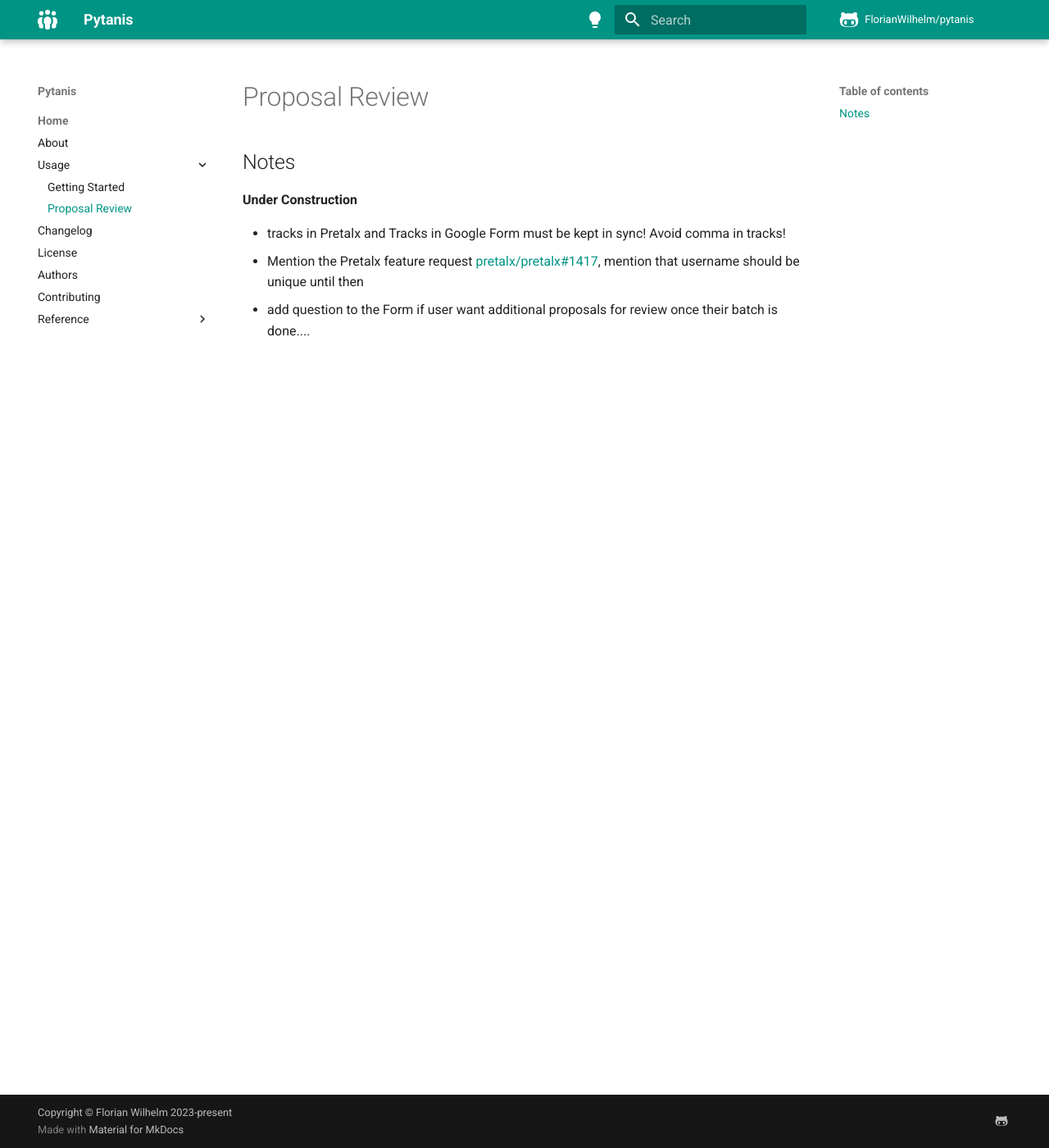
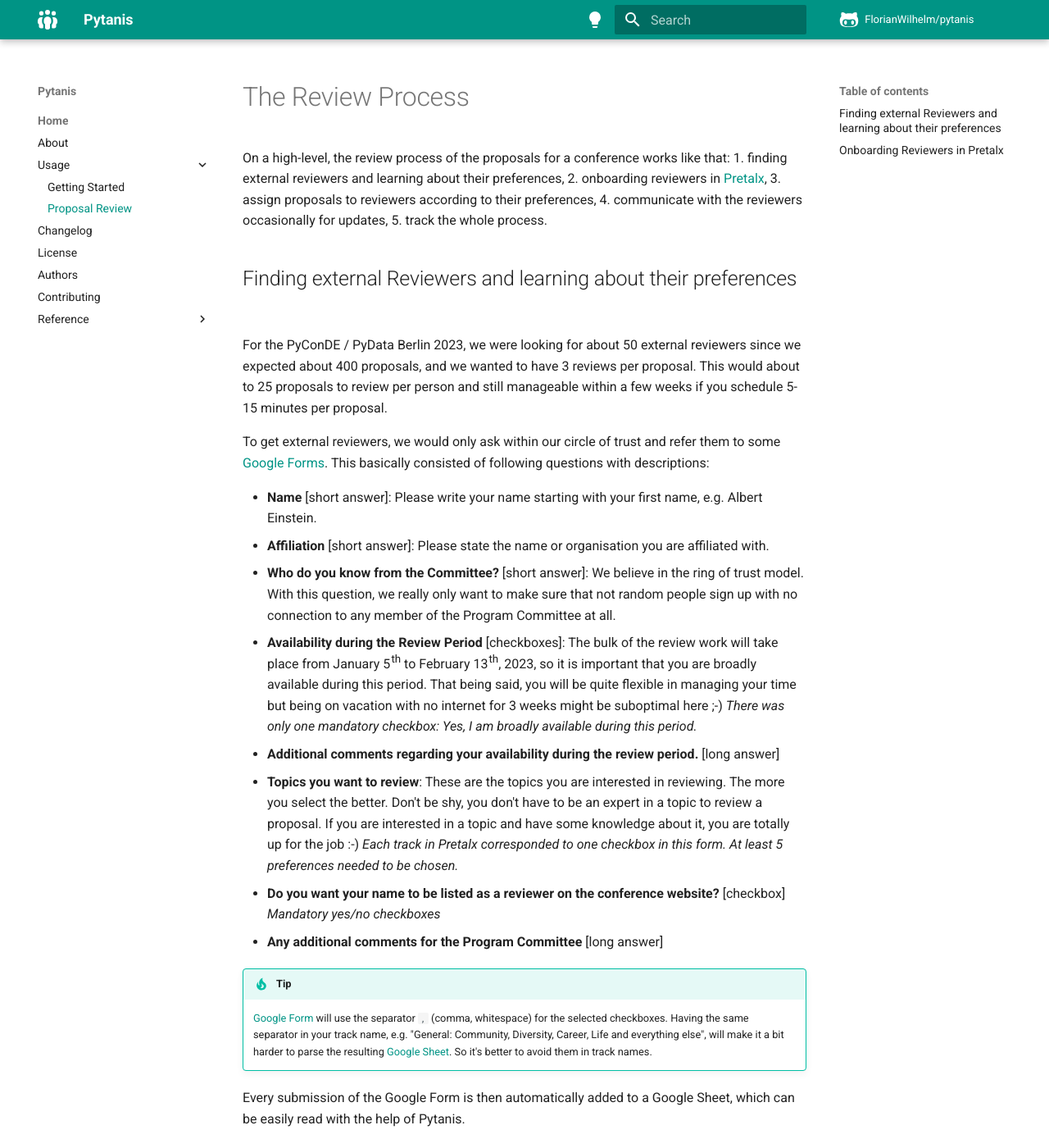
Before and after one commit to FlorianWilhelm/pytanis, an MkDocs documentation site: the page built from docs/usage/review.md, in a window 1280 px wide and 1400 px high. Shown: the whole window at 82% size. Built offline with MkDocs 1.6.1 and Material for MkDocs 9.7.7, drawn with Linux system fonts in a browser that asks for light colours; comment, search, counter and statistics services are not loaded; the version menu is left out; some of the changed text lies outside the part shown.

Commit message:
Update to the docs

```diff
--- a/docs/snippets/links.txt
+++ b/docs/snippets/links.txt
@@ -17,7 +17,9 @@
 [Python Quickstart for the Google API]: https://developers.google.com/sheets/api/quickstart/python
 [Pretalx API]: https://pretalx.com/api/events/
 [documentation]: https://florianwilhelm.info/pytanis/
+[Google Form]: https://www.google.com/forms/about/
 [Google Forms]: https://www.google.com/forms/about/
+[Google Sheet]: https://www.google.com/sheets/about/
 [Google Sheets]: https://www.google.com/sheets/about/
 [pydantic]: https://docs.pydantic.dev/
 [HelpDesk]: https://www.helpdesk.com/
--- a/docs/usage/review.md
+++ b/docs/usage/review.md
@@ -1,8 +1,52 @@
-## Notes
+# The Review Process
+
+On a high-level, the review process of the proposals for a conference works like that:
+1. finding external reviewers and learning about their preferences,
+2. onboarding reviewers in [Pretalx],
+3. assign proposals to reviewers according to their preferences,
+4. communicate with the reviewers occasionally for updates,
+5. track the whole process.
+
+## Finding external Reviewers and learning about their preferences
+
+For the PyConDE / PyData Berlin 2023, we were looking for about 50 external reviewers since we expected about 400
+proposals, and we wanted to have 3 reviews per proposal. This would about to 25 proposals to review per person and still
+manageable within a few weeks if you schedule 5-15 minutes per proposal.
+
+To get external reviewers, we would only ask within our circle of trust and refer them to some [Google Forms]. This
+basically consisted of following questions with descriptions:
+
+* **Name** \[short answer\]: Please write your name starting with your first name, e.g. Albert Einstein.
+* **Affiliation** \[short answer\]: Please state the name or organisation you are affiliated with.
+* **Who do you know from the Committee?** \[short answer\]: We believe in the ring of trust model. With this question, we really only
+  want to make sure that not random people sign up with no connection to any member of the Program Committee at all.
+* **Availability during the Review Period** \[checkboxes]: The bulk of the review work will take place from January 5th to February
+  13th, 2023, so it is important that you are broadly available during this period. That being said, you will be quite
+  flexible in managing your time but being on vacation with no internet for 3 weeks might be suboptimal here ;-)
+  *There was only one mandatory checkbox: Yes, I am broadly available during this period.*
+* **Additional comments regarding your availability during the review period.** \[long answer\]
+* **Topics you want to review**: These are the topics you are interested in reviewing. The more you select the better.
+  Don't be shy, you don't have to be an expert in a topic to review a proposal. If you are interested in a topic and
+  have some knowledge about it, you are totally up for the job :-)
+  *Each track in Pretalx corresponded to one checkbox in this form. At least 5 preferences needed to be chosen.*
+* **Do you want your name to be listed as a reviewer on the conference website?** \[checkbox\] *Mandatory yes/no checkboxes*
+* **Any additional comments for the Program Committee** \[long answer\]
+
+!!! tip
+    [Google Form] will use the separator `, ` (comma, whitespace) for the selected checkboxes. Having the same separator
+    in your track name, e.g. "General: Community, Diversity, Career, Life and everything else", will make it a bit harder
+    to parse the resulting [Google Sheet]. So it's better to avoid them in track names.
+
+Every submission of the Google Form is then automatically added to a Google Sheet, which can be easily read with the
+help of Pytanis.
+
+## Onboarding Reviewers in Pretalx
+
+
 
 
 **Under Construction**
 
-* tracks in Pretalx and Tracks in Google Form must be kept in sync! Avoid comma in tracks!
+
 * Mention the Pretalx feature request https://github.com/pretalx/pretalx/issues/1417, mention that username should be unique until then
 * add question to the Form if user want additional proposals for review once their batch is done....
```
Also changed, not shown: README.md (+2 -2 lines), docs/usage/installation.md (+3 -1 lines).
